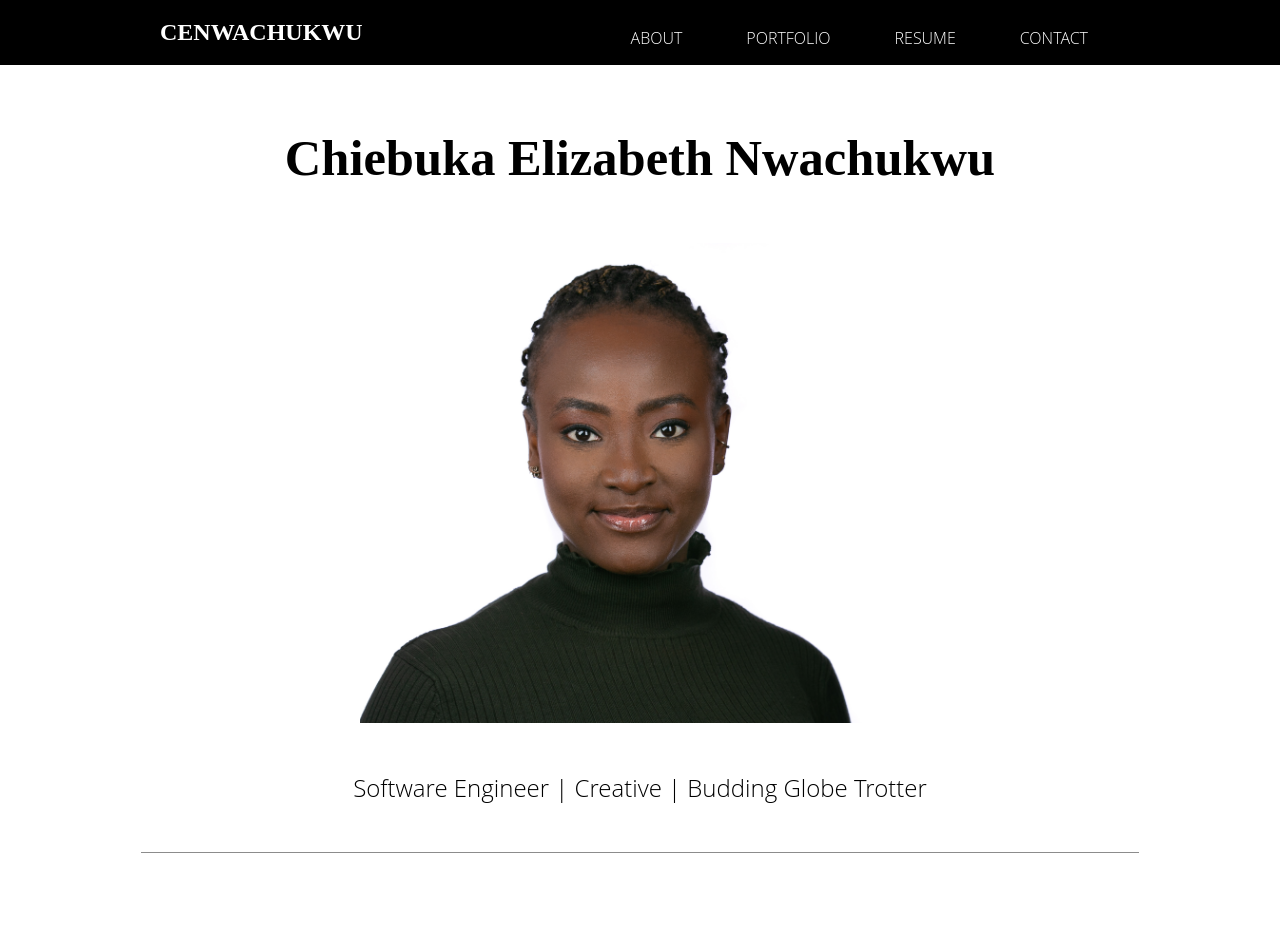
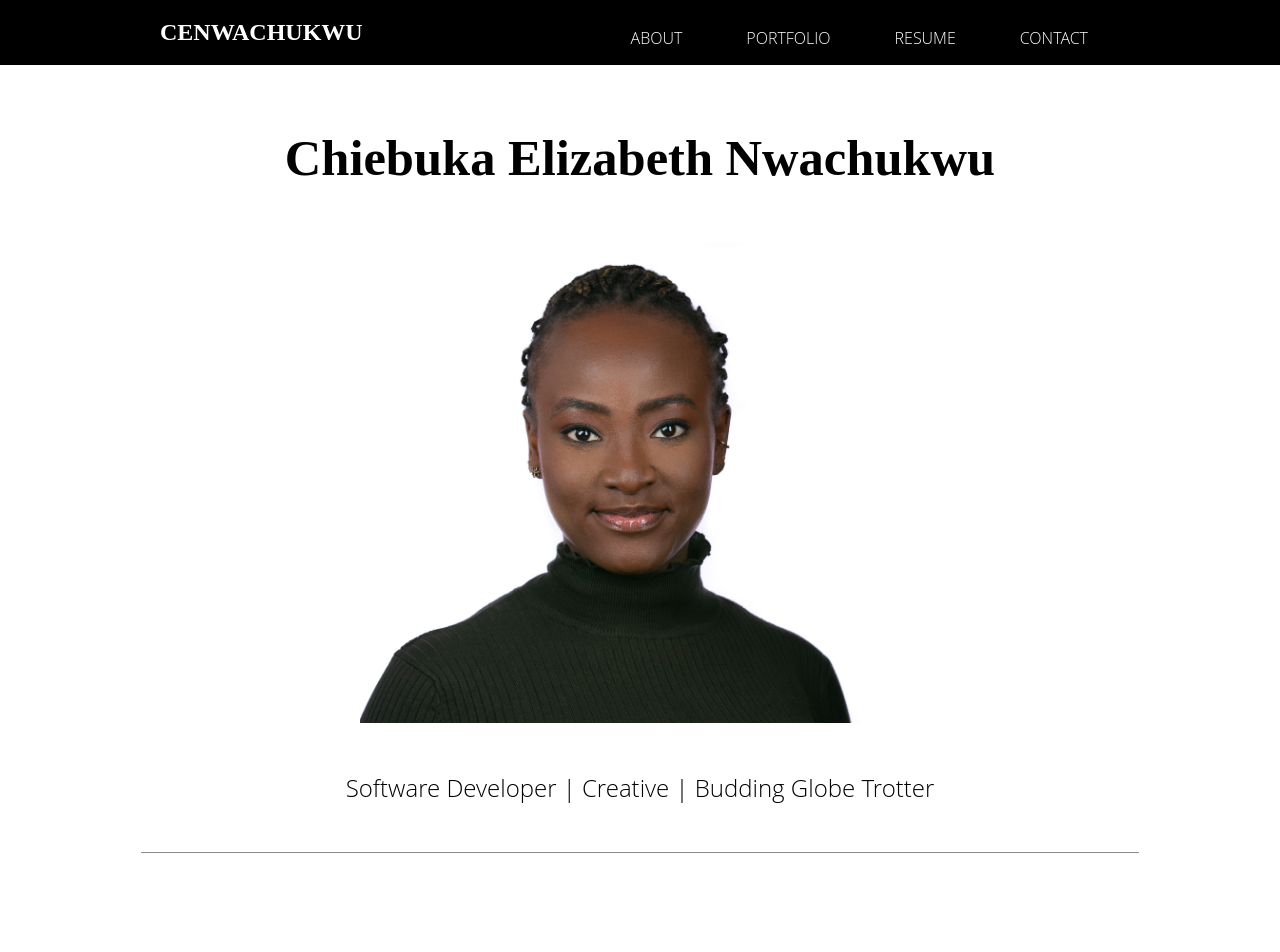
Before and after one commit to cenwachukwu/portfolio, a React (Create React App) app: page / in a window 1280 px wide. Shown: the top 952 px of the page. Built offline with nearby package versions, Linux system fonts and the light colour scheme; a web font is replaced by a local one.

Commit message:
changed software engi to software dev

```diff
--- a/src/Applications/ProjectData.js
+++ b/src/Applications/ProjectData.js
@@ -10,7 +10,7 @@ export default [
   },
   {
     name: "Medicx",
-    description: "Developed a  full-stack application that connects people with medical practitioners across the United States. It allows users to search for medical practitioners using their last name, insurance user id, and specialties. The application also allows medical practitioners to create, edit, and delete their profiles.",
+    description: "Developed a  full-stack application that connects people to medical practitioners across the United States. It allows users to search for medical practitioners using their last names, insurance user ids, and specialties. The application also allows medical practitioners to create, edit, and delete their profiles.",
     technologies: "React.JS, CSS, Reach Routers, Express.JS, MongoDB, Node.js",
     github: "https://github.com/cenwachukwu/Medics",
     Stack: "MERN",
--- a/src/Home/Home.js
+++ b/src/Home/Home.js
@@ -28,7 +28,7 @@ function Home() {
         </div>
         <div className="brandStatementContainer">
           <p className="MeCatchWords">
-            Software Engineer | Creative | Budding Globe Trotter
+            Software Developer | Creative | Budding Globe Trotter
           </p>
         </div>
       </div>
```
